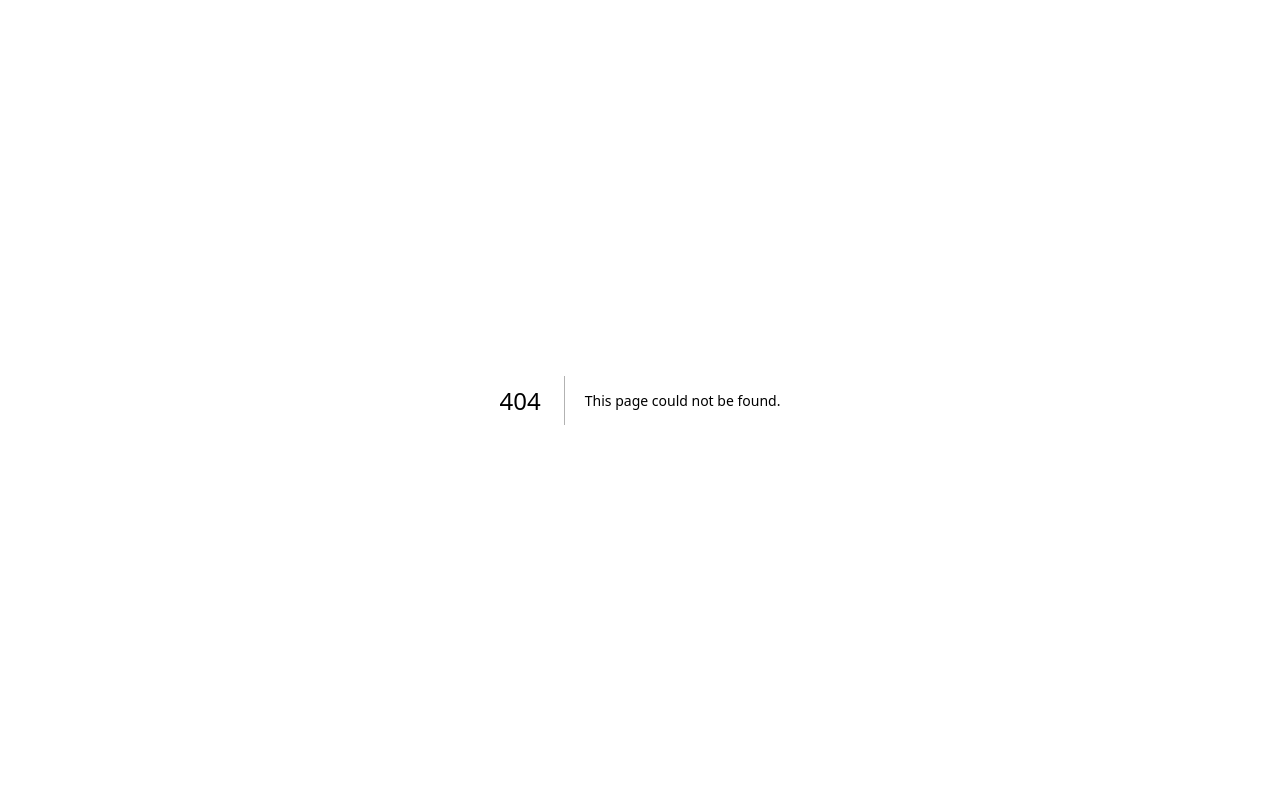
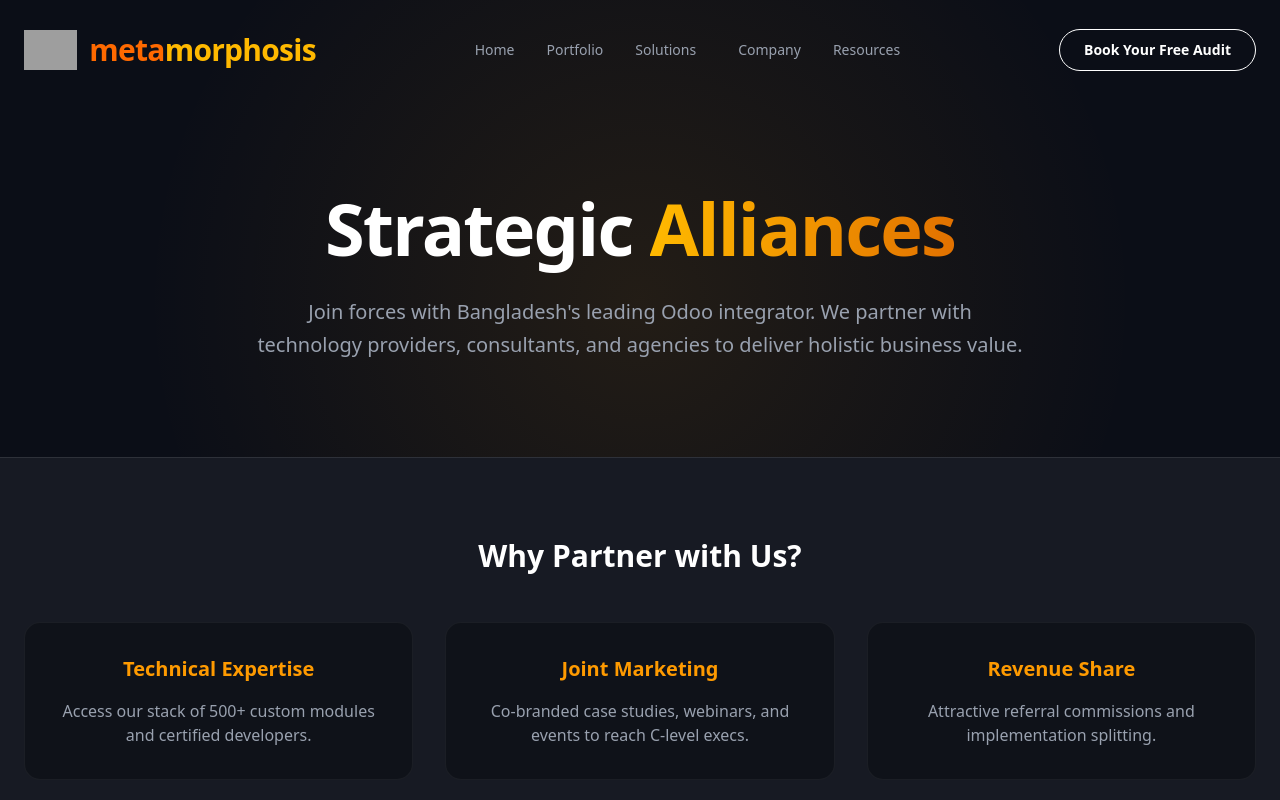
Before and after one commit to iammahbubalam/meta-morphosis, a Next.js app: page /partners in a window 1280 px wide. Before the commit this address had no page. Shown: the top 800 px of the page. Built offline with nearby package versions, Linux system fonts and the light colour scheme; grey boxes are pictures that could not be loaded.

Commit message:
partner page added

```diff
--- /dev/null
+++ b/app/partners/page.tsx
@@ -0,0 +1,58 @@
+"use client";
+
+import { motion } from "framer-motion";
+import Navbar from "@/components/layout/Navbar";
+import Footer from "@/components/layout/Footer";
+
+export default function PartnersPage() {
+  return (
+    <main className="bg-void min-h-screen text-white font-sans selection:bg-amber-500/30">
+      <Navbar />
+
+      {/* Hero */}
+      <section className="pt-48 pb-24 relative overflow-hidden">
+        <div className="container mx-auto px-6 relative z-10 text-center">
+            <motion.h1
+                initial={{ opacity: 0, y: 20 }}
+                animate={{ opacity: 1, y: 0 }}
+                className="text-5xl md:text-7xl font-bold mb-8 tracking-tight font-outfit"
+            >
+                Strategic <span className="text-transparent bg-clip-text bg-gradient-to-r from-amber-400 to-amber-600">Alliances</span>
+            </motion.h1>
+            <motion.p
+                initial={{ opacity: 0, y: 20 }}
+                animate={{ opacity: 1, y: 0 }}
+                transition={{ delay: 0.1 }}
+                className="text-xl text-gray-400 max-w-3xl mx-auto leading-relaxed"
+            >
+               Join forces with Bangladesh's leading Odoo integrator. We partner with technology providers, consultants, and agencies to deliver holistic business value.
+            </motion.p>
+        </div>
+        <div className="absolute top-0 left-1/2 -translate-x-1/2 w-full h-[600px] bg-[radial-gradient(circle_at_center,rgba(245,158,11,0.1),transparent_70%)] -z-10 pointer-events-none" />
+      </section>
+
+      {/* Become a Partner CTA */}
+      <section className="py-20 bg-white/5 border-y border-white/10">
+         <div className="container mx-auto px-6 text-center">
+             <h2 className="text-3xl font-bold mb-6 font-outfit">Why Partner with Us?</h2>
+             <div className="grid grid-cols-1 md:grid-cols-3 gap-8 mt-12">
+                 <div className="p-8 bg-[#0f1219] rounded-2xl border border-white/5">
+                     <h3 className="text-xl font-bold text-amber-500 mb-4">Technical Expertise</h3>
+                     <p className="text-gray-400">Access our stack of 500+ custom modules and certified developers.</p>
+                 </div>
+                 <div className="p-8 bg-[#0f1219] rounded-2xl border border-white/5">
+                     <h3 className="text-xl font-bold text-amber-500 mb-4">Joint Marketing</h3>
+                     <p className="text-gray-400">Co-branded case studies, webinars, and events to reach C-level execs.</p>
+                 </div>
+                 <div className="p-8 bg-[#0f1219] rounded-2xl border border-white/5">
+                     <h3 className="text-xl font-bold text-amber-500 mb-4">Revenue Share</h3>
+                     <p className="text-gray-400">Attractive referral commissions and implementation splitting.</p>
+                 </div>
+             </div>
+         </div>
+      </section>
+
+      <Footer />
+    </main>
+  );
+}
```
